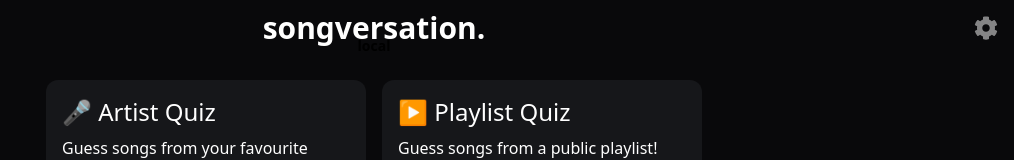
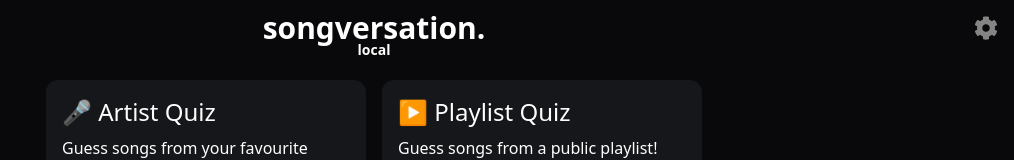
Before and after one commit to alexbarker234/songversation, a Next.js app: page / in a window 1280 px wide. Shown: the top 160 px of the page, without its empty margins (266-1280 px from the left). Built offline with nearby package versions, Linux system fonts and the light colour scheme; what tailwindcss-animation-delay would draw is missing.

Commit message:
nav update

```diff
--- a/src/components/Navigation.tsx
+++ b/src/components/Navigation.tsx
@@ -26,7 +26,7 @@ const TopNav = ({ isStandalone }: { isStandalone: boolean }) => {
   return (
     <nav
       className={cn(
-        "group relative flex h-14 items-center justify-center overflow-hidden text-3xl font-bold text-white transition-all md:h-14 md:translate-y-0",
+        "group relative flex h-14 items-center justify-center text-3xl font-bold text-white transition-all md:h-14 md:translate-y-0",
         {
           "h-0": pathname !== "/" && isStandalone
         }
@@ -44,7 +44,7 @@ const TopNav = ({ isStandalone }: { isStandalone: boolean }) => {
         ))}
       </Link>
       {environment && (
-        <span className="pointer-events-none absolute bottom-0 left-1/2 -translate-x-1/2 text-sm font-bold text-black">
+        <span className="pointer-events-none absolute -bottom-1 left-1/2 -translate-x-1/2 text-sm font-bold">
           {environment}
         </span>
       )}
```
